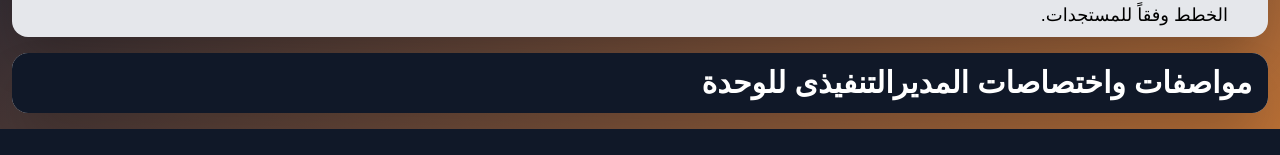
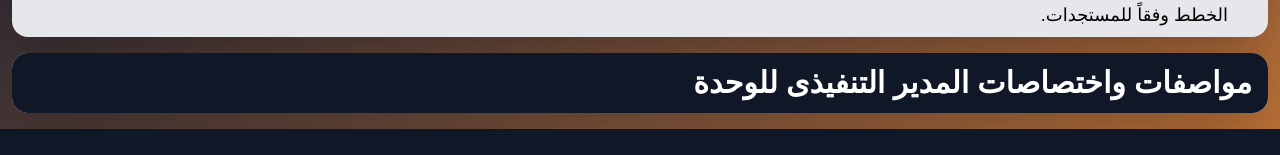
Before and after one commit to ahmed12757/ElSafwa, a React (Vite) app: page /wahdatAlazimat in a window 1280 px wide. Shown: the part 1905-2060 px from the top of the page. Built offline with nearby package versions, Linux system fonts and the light colour scheme; grey boxes are pictures that could not be loaded.

Commit message:
6th commit

```diff
--- a/src/page/WahdatAlazimat/WahdatAlazimat.jsx
+++ b/src/page/WahdatAlazimat/WahdatAlazimat.jsx
@@ -245,7 +245,7 @@ export default function WahdatAlazimat() {
           className="bg-gray-900 w-full py-3 px-4 cursor-pointer"
         >
           <h1 className="container mx-auto text-white md:text-3xl text-lg font-bold">
-            مواصفات واختصاصات المديرالتنفيذى للوحدة{" "}
+            مواصفات واختصاصات المدير التنفيذى للوحدة{" "}
           </h1>
         </div>
         <div className="container mx-auto ">
```
